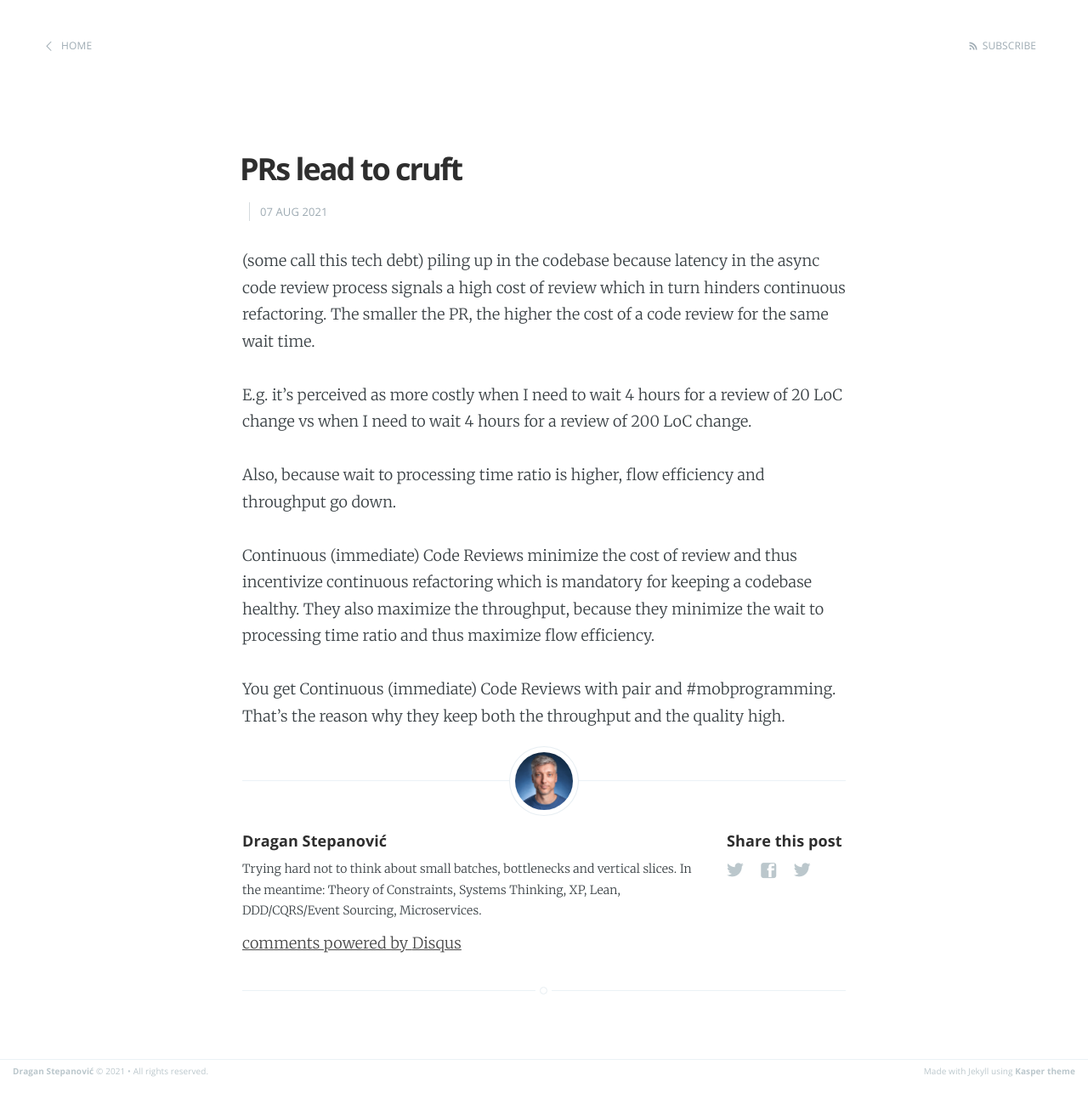
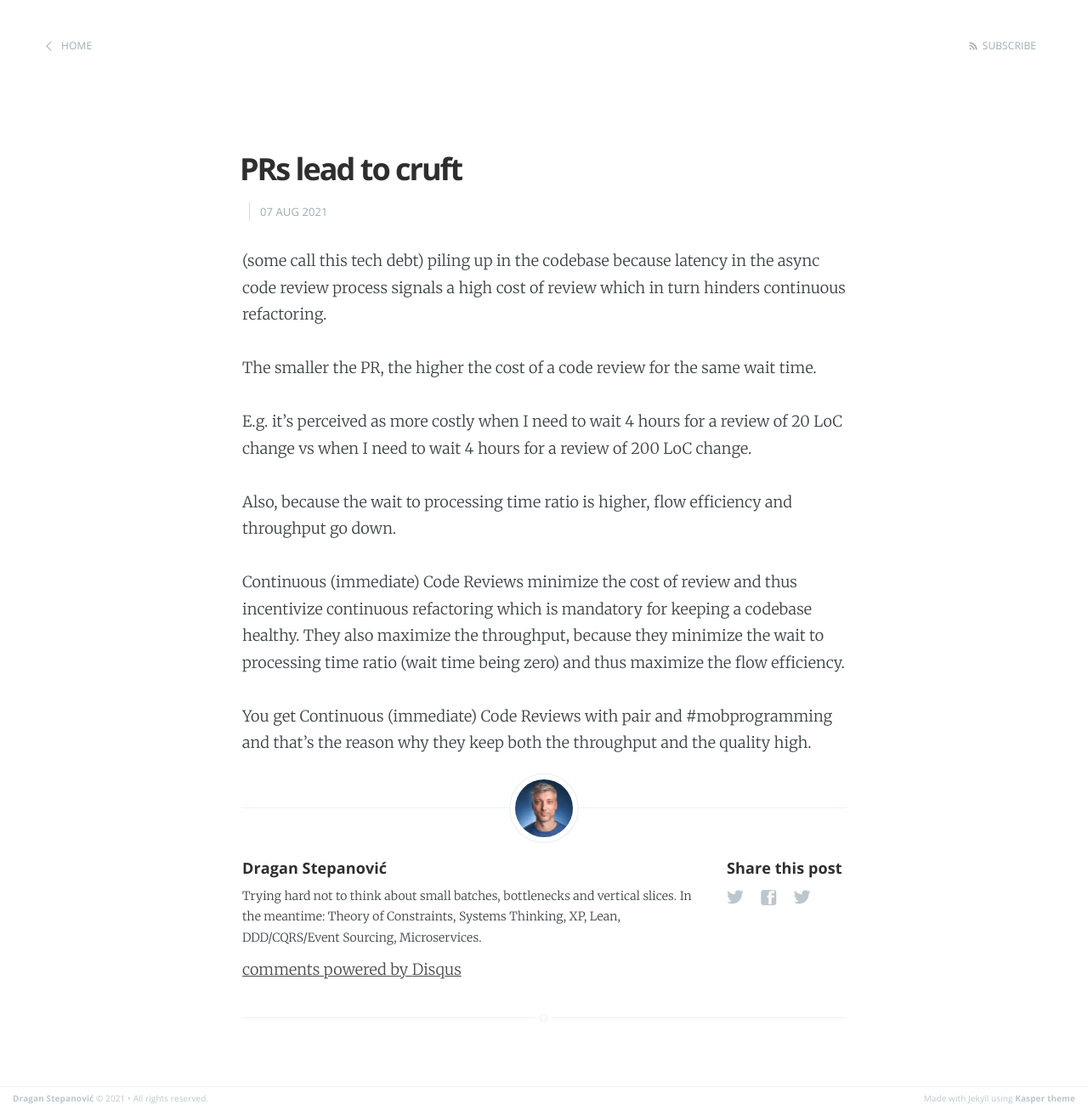
Before and after one commit to dragan-stepanovic/dragan-stepanovic.github.io, a Jekyll site: the page built from _posts/2021-08-07-prs-lead-to-cruft.md, in a window 1280 px wide. Shown: the whole page at 85% size. Built offline with Jekyll 4.4.1, drawn with Linux system fonts in a browser that asks for light colours; our own code applies the rules of GitHub Pages for plain Markdown files; comment, search, counter and statistics services are not loaded; before the commit the page ends 1275 px from its top, so only the background shows below that.

Commit message:
Update 2021-08-07-prs-lead-to-cruft.md

```diff
--- a/_posts/2021-08-07-prs-lead-to-cruft.md
+++ b/_posts/2021-08-07-prs-lead-to-cruft.md
@@ -3,13 +3,14 @@ title: PRs lead to cruft
 ---
 
 (some call this tech debt) piling up in the codebase because latency in the async code review process signals a high cost of review which in turn hinders continuous refactoring.
+
 The smaller the PR, the higher the cost of a code review for the same wait time.
 
 E.g. it's perceived as more costly when I need to wait 4 hours for a review of 20 LoC change vs when I need to wait 4 hours for a review of 200 LoC change.
 
-Also, because wait to processing time ratio is higher, flow efficiency and throughput go down.
+Also, because the wait to processing time ratio is higher, flow efficiency and throughput go down.
 
 Continuous (immediate) Code Reviews minimize the cost of review and thus incentivize continuous refactoring which is mandatory for keeping a codebase healthy.
-They also maximize the throughput, because they minimize the wait to processing time ratio and thus maximize flow efficiency.
+They also maximize the throughput, because they minimize the wait to processing time ratio (wait time being zero) and thus maximize the flow efficiency.
 
-You get Continuous (immediate) Code Reviews with pair and #mobprogramming. That's the reason why they keep both the throughput and the quality high.
+You get Continuous (immediate) Code Reviews with pair and #mobprogramming and that's the reason why they keep both the throughput and the quality high.
```
